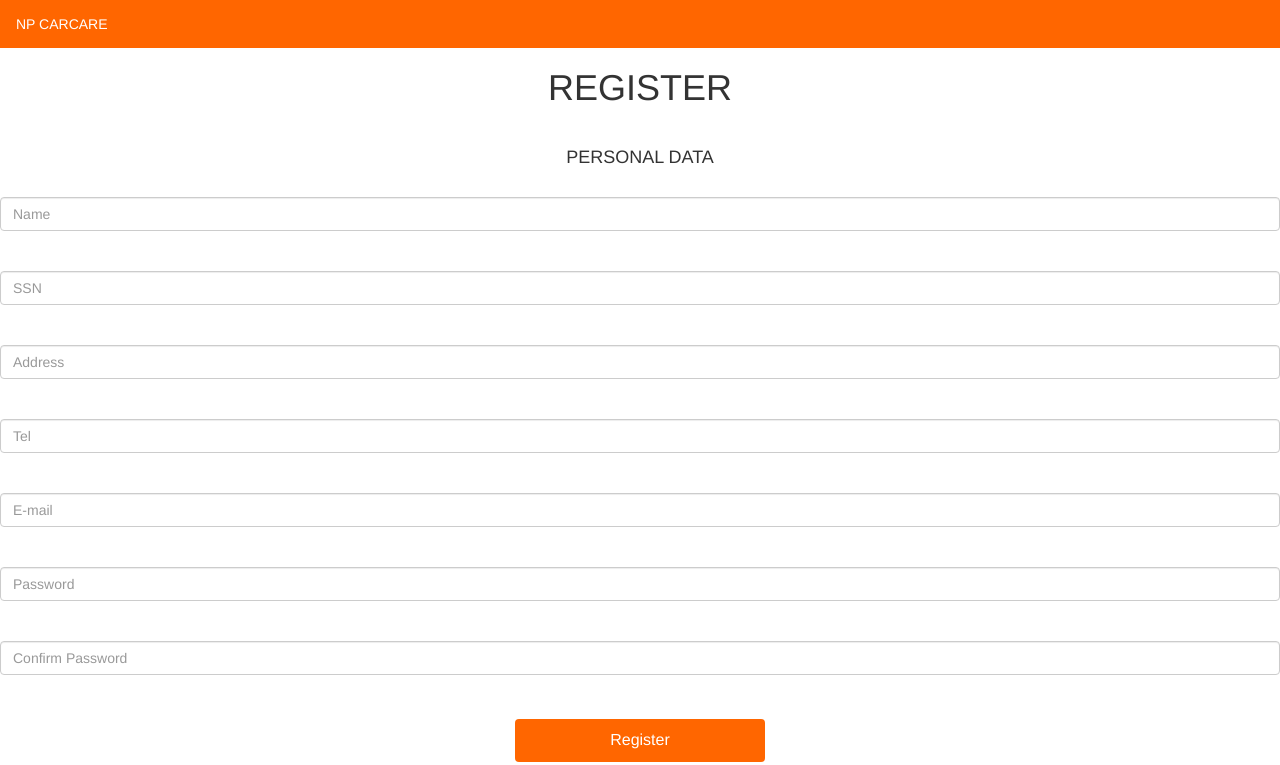
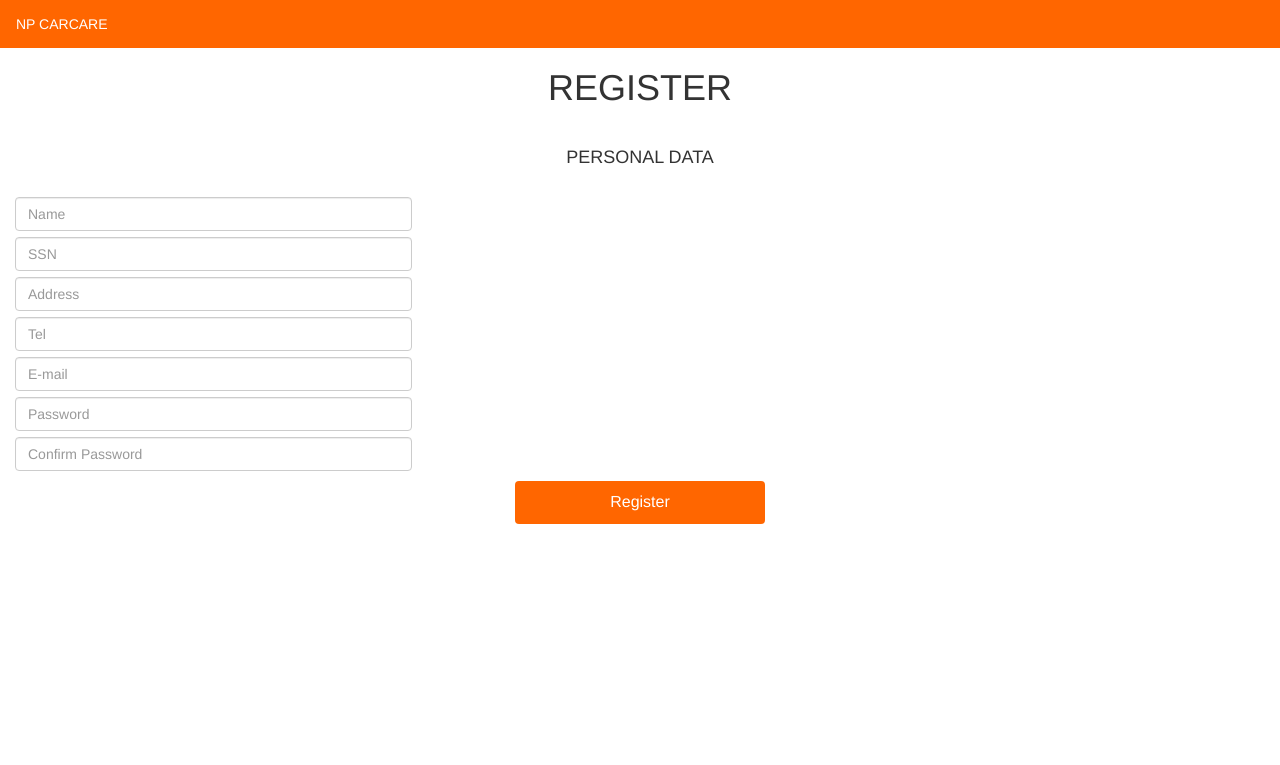
Before and after one commit to 4R7Jirayu/Project-w, a PHP site: page /register.php in a window 1280 px wide. Shown: the top 765 px of the page. Run offline with PHP 8.4, Linux system fonts and the light colour scheme; some libraries are stand-ins or nearby versions.

Commit message:
พัง
register พังหมดแล้ว

```diff
--- a/register.php
+++ b/register.php
@@ -21,15 +21,33 @@
 <h1>REGISTER</h1><br>
 <h4>PERSONAL DATA</h4><br>
 <div>
-<form>
-<input type="text" class="form-control" placeholder="Name" name="name" required /><br><br>
-<input type="text" class="form-control" placeholder="SSN" name="ssn" required /><br><br>
-<input type="text" class="form-control" placeholder="Address" name="address" required /><br><br>
-<input type="text" class="form-control" placeholder="Tel" name="tel" required /><br><br>
-<input type="text" class="form-control" placeholder="E-mail" name="email" required /><br><br>
-<input type="text" class="form-control" placeholder="Password" name="pass" required /><br><br>
-<input type="text" class="form-control" placeholder="Confirm Password" name="conpass" required /><br><br>
+<form >
+
+<div class="col-xs-4">
+<input type="text" class="form-control" placeholder="Name" name="name" required />
+</div><br><br>
+<div class="col-xs-4">
+<input type="text" id="i" class="form-control" 	placeholder="SSN" name="ssn" required />
+</div><br><br>
+<div class="col-xs-4">
+<input type="text" id="i" class="form-control" placeholder="Address" name="address" required />
+</div><br><br>
+<div class="col-xs-4">
+<input type="text" id="i" class="form-control" placeholder="Tel" name="tel" required />
+</div><br><br>
+<div class="col-xs-4">
+<input type="text" id="i" class="form-control" placeholder="E-mail" name="email" required />
+</div><br><br>
+<div class="col-xs-4">
+<input type="text" id="i" class="form-control" placeholder="Password" name="pass" required />
+</div><br><br>
+<div class="col-xs-4">
+<input type="text" id="i" class="form-control" placeholder="Confirm Password" name="conpass" required />
+</div><br><br>
 <a class="btn btn-warning" id="button" href="menu.php" role="button">Register</a>
+</div>
+</div>
+
 </form>
 </div>
 </body>
```
